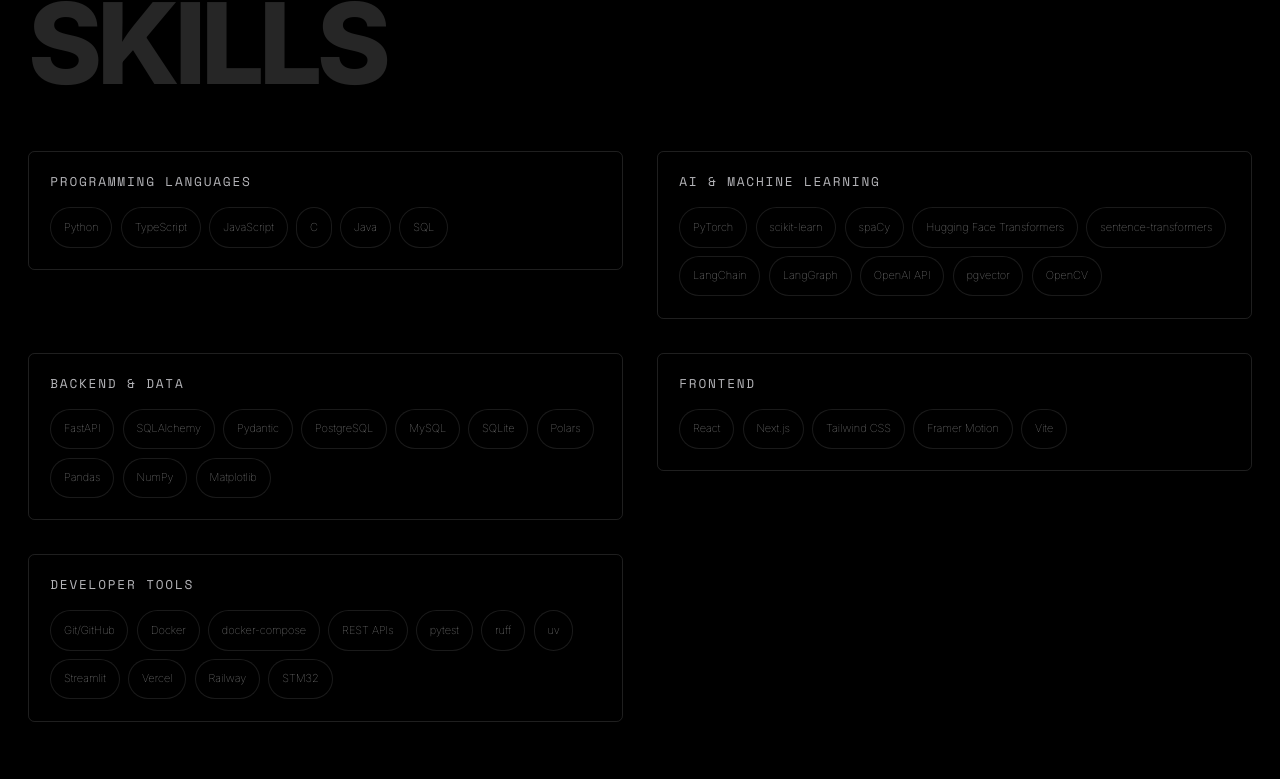
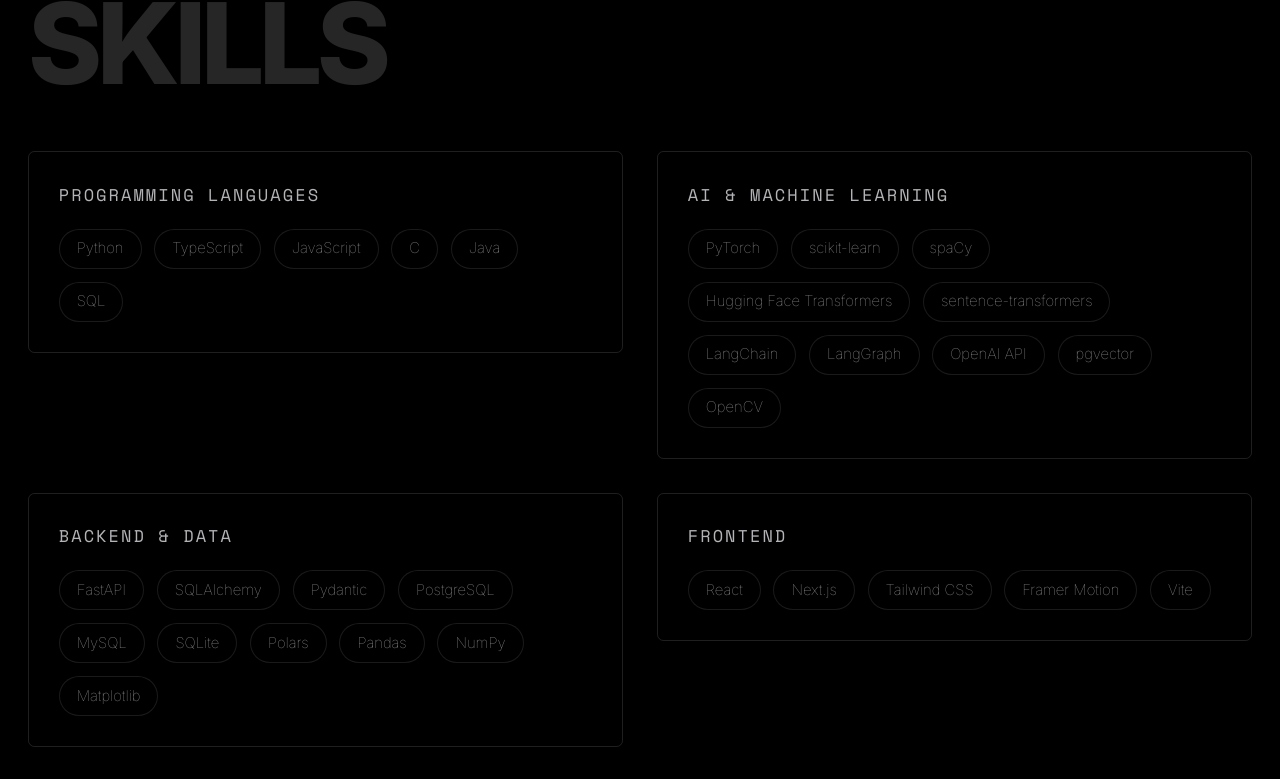
Before and after one commit to tanishmisra9/portfolio, a Next.js app: page / in a window 1280 px wide. Shown: the part 3061-3840 px from the top of the page. Built offline with nearby package versions, Linux system fonts and the light colour scheme; a web font is replaced by a local one.

Commit message:
Increased Skills panel title & pill font sizes

```diff
--- a/components/sections/skills-section.tsx
+++ b/components/sections/skills-section.tsx
@@ -21,15 +21,15 @@ export function SkillsSection({ skills, certifications }: Props) {
         <div className="mt-8 grid gap-8 md:grid-cols-2">
           {skills.map((group) => (
             <ScrollReveal key={group.id}>
-              <section className="rounded-md border border-[var(--border)] p-5">
-                <h3 className="font-mono text-xs uppercase tracking-[0.14em] text-[var(--muted)]">
+              <section className="rounded-md border border-[var(--border)] p-6 md:p-7">
+                <h3 className="font-mono text-sm uppercase tracking-[0.12em] text-[var(--muted)] md:text-base">
                   {group.category}
                 </h3>
-                <ul className="mt-4 flex flex-wrap gap-2">
+                <ul className="mt-5 flex flex-wrap gap-2.5 md:gap-3">
                   {group.items.map((skill) => (
                     <li
                       key={skill}
-                      className="rounded-full border border-white/10 bg-black/40 backdrop-blur-md px-3 py-1 text-[11px] text-neutral-400 select-none cursor-default"
+                      className="rounded-full border border-white/10 bg-black/40 backdrop-blur-md px-3.5 py-1.5 text-xs text-neutral-400 select-none cursor-default md:px-4 md:py-2 md:text-sm"
                     >
                       {skill}
                     </li>
```
